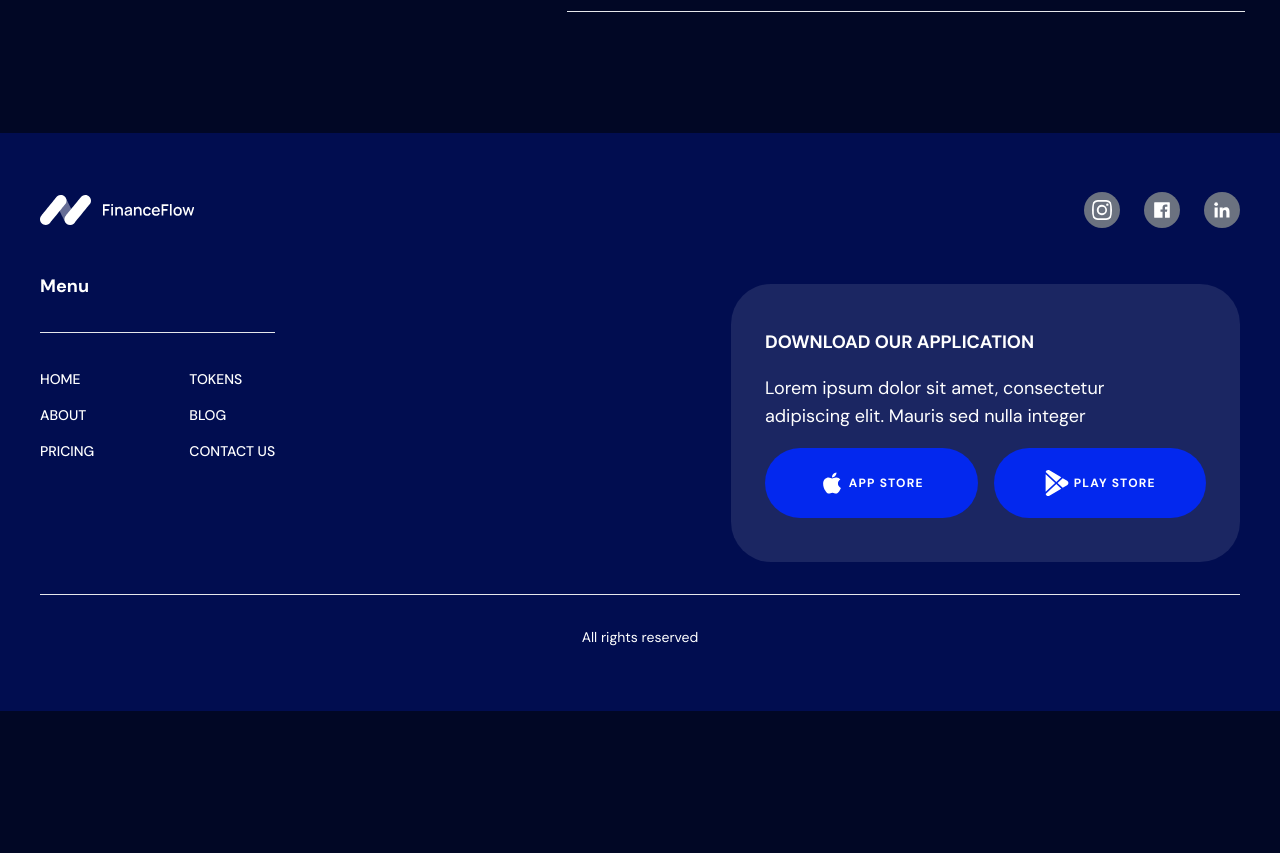
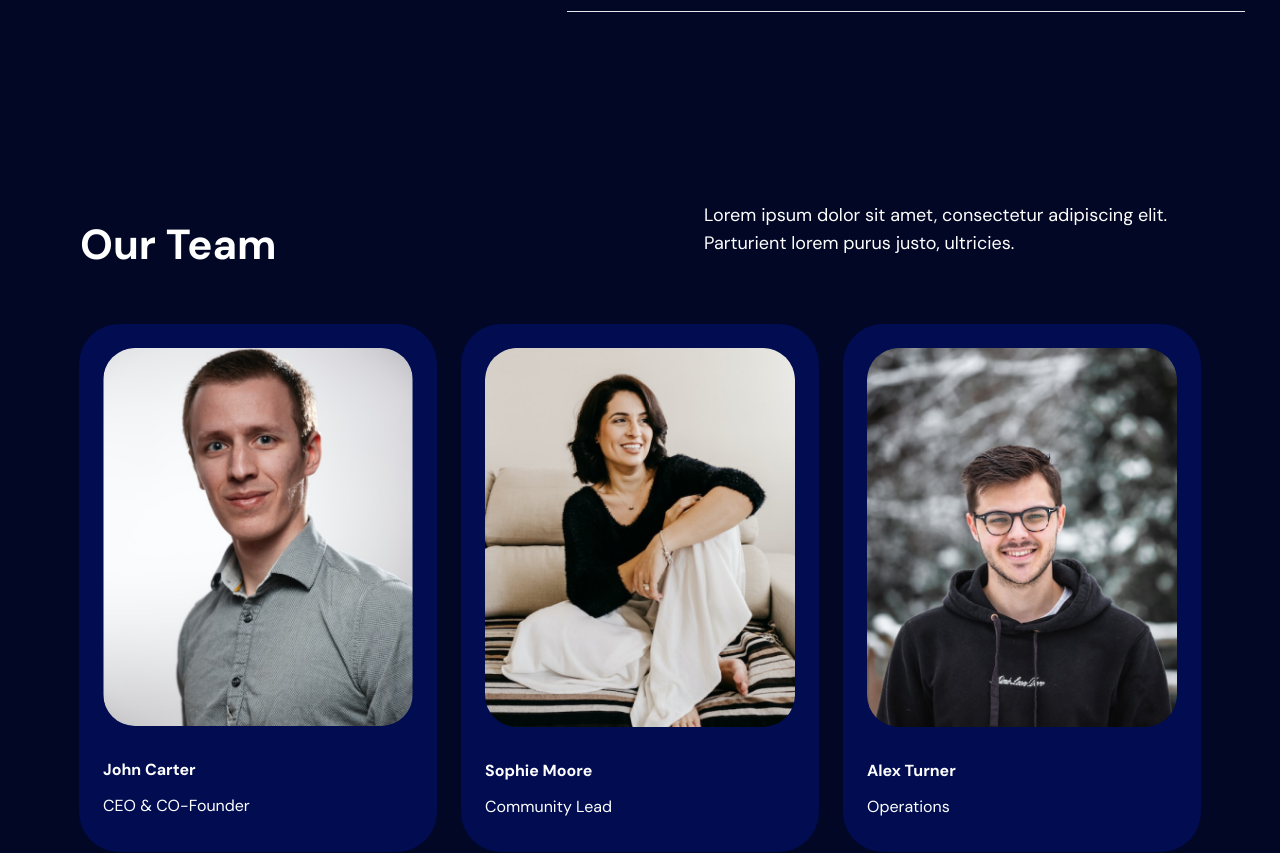
Before and after one commit to juliuscaezarff/Finance-Flow, a Next.js app: page /about in a window 1280 px wide. Shown: the part 3120-3973 px from the top of the page. Before the commit the page ends 3831 px from the top, so only its background shows below. Built offline with nearby package versions, Linux system fonts and the light colour scheme.

Commit message:
feat: importando a section de time

```diff
--- a/src/components/Templates/AboutPage/index.tsx
+++ b/src/components/Templates/AboutPage/index.tsx
@@ -1,5 +1,6 @@
 import { AboutHeroSection } from '@/components/Organisms/AboutHeroSection'
 import { AboutOurMission } from '@/components/Organisms/AboutOurMission'
+import { TeamSection } from '@/components/Organisms/AboutTeamSection'
 import { TimeLineSection } from '@/components/Organisms/AboutTimeLineSection'
 
 export function AboutPage() {
@@ -8,6 +9,7 @@ export function AboutPage() {
       <AboutHeroSection />
       <AboutOurMission />
       <TimeLineSection />
+      <TeamSection />
     </>
   )
 }
```
